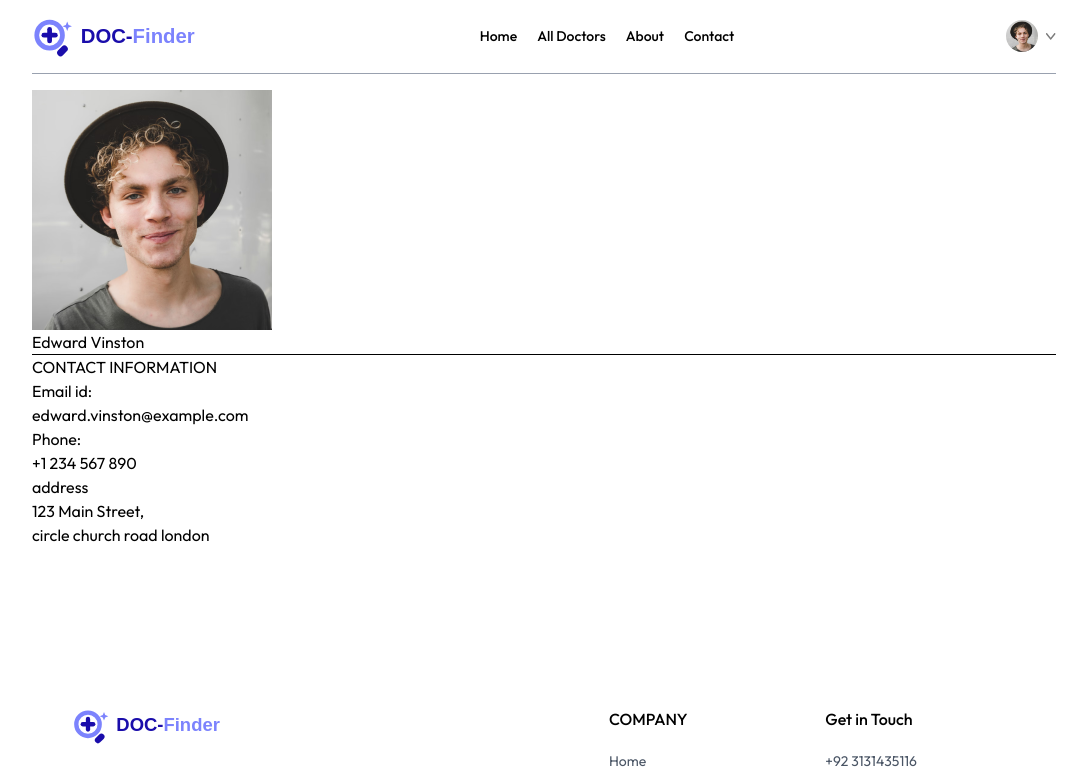
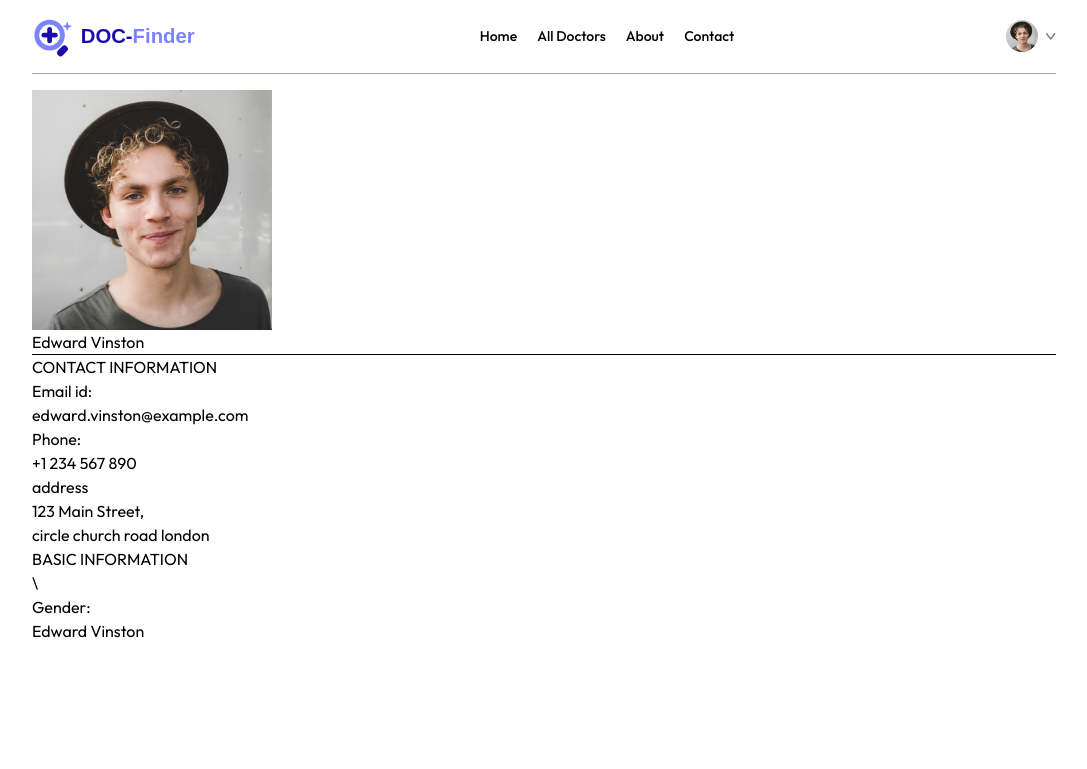
Before and after one commit to HarisShahnawaz/DOC-Finder, a React (Vite) app in the folder frontend/: page /my-profile in a window 1280 px wide. Shown: the top 769 px of the page, without its empty margins (96-1183 px from the left). Built offline with nearby package versions, Linux system fonts and the light colour scheme.

Commit message:
push changes

```diff
--- a/frontend/src/pages/MyProfile.jsx
+++ b/frontend/src/pages/MyProfile.jsx
@@ -1,6 +1,7 @@
 import React from 'react'
 import { useState } from 'react'
 import { assets } from '../assets/assets_frontend/assets'
+
 const MyProfile = () => {
 
   const [userData, setUserData] = useState({
@@ -44,9 +45,9 @@ const MyProfile = () => {
           {
             isEdit
               ? <p>
-                <input type="text" />
+                <input onChange={(e) => setUserData(prev => ({ ...prev, address: { ...prev.address, line1: e.target.value } }))} value={userData.value.line1} type="text" />
                 <br />
-                <input type="text" />
+                <input onChange={(e) => setUserData(prev => ({ ...prev, address: { ...prev.address, line2: e.target.value } }))} value={userData.value.line2} type="text" />
               </p>
               : <p>
                 {userData.address.line1}
@@ -59,6 +60,20 @@ const MyProfile = () => {
         </div>
 
       </div>
+      <div>
+        <p>BASIC INFORMATION</p>\
+        <div>
+          <p>Gender:</p>
+          {
+            isEdit
+              ? <select>
+                <option value="Male">Male</option>
+                <option value="Female">Female</option>
+              </select>
+              : <p>{userData.name}</p>
+          }
+        </div>
+      </div>
     </div>
   )
 }
```
